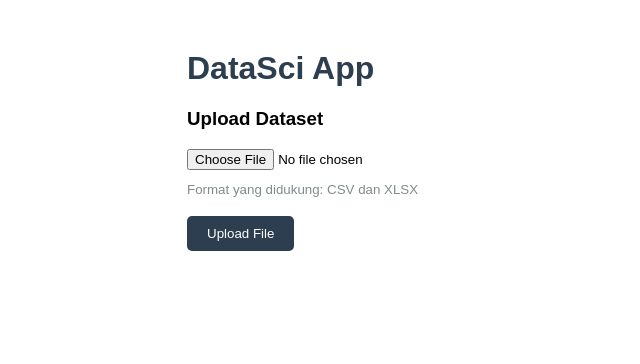
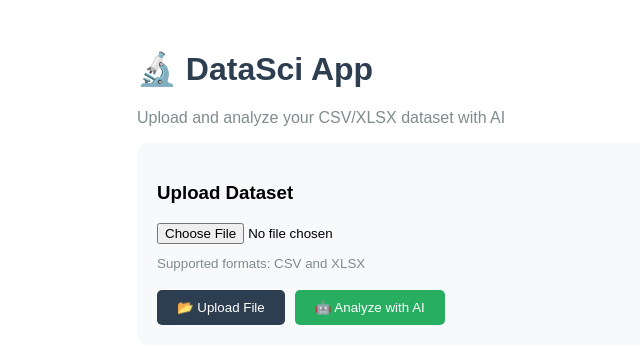
Before and after one commit to susenoantonio11-ai/DataSci-app, a React (Create React App) app in the folder frontend/: page / in a window 1280 px wide. Shown: the top 364 px of the page, without its empty margins (53-693 px from the left). Built offline with nearby package versions, Linux system fonts and the light colour scheme.

Commit message:
update: full English language support

```diff
--- a/frontend/src/App.js
+++ b/frontend/src/App.js
@@ -4,11 +4,13 @@ import axios from 'axios';
 function App() {
   const [file, setFile] = useState(null);
   const [result, setResult] = useState(null);
+  const [analysis, setAnalysis] = useState(null);
   const [loading, setLoading] = useState(false);
+  const [analyzing, setAnalyzing] = useState(false);
   const [error, setError] = useState(null);
 
   const handleUpload = async () => {
-    if (!file) return alert("Pilih file CSV atau XLSX dulu!");
+    if (!file) return alert("Please select a CSV or XLSX file first!");
     setLoading(true);
     setError(null);
     const formData = new FormData();
@@ -16,52 +18,71 @@ function App() {
     try {
       const res = await axios.post("http://34.50.69.169:8000/upload", formData);
       setResult(res.data);
+      setAnalysis(null);
     } catch (err) {
-      setError(err.response?.data?.detail || "Gagal upload file!");
+      setError(err.response?.data?.detail || "Failed to upload file!");
     }
     setLoading(false);
   };
 
+  const handleAnalyze = async () => {
+    if (!file) return alert("Please upload a file first!");
+    setAnalyzing(true);
+    setError(null);
+    const formData = new FormData();
+    formData.append("file", file);
+    try {
+      const res = await axios.post("http://34.50.69.169:8000/analyze", formData);
+      setAnalysis(res.data.ai_analysis);
+    } catch (err) {
+      setError(err.response?.data?.detail || "Failed to analyze file!");
+    }
+    setAnalyzing(false);
+  };
+
   return (
-    <div style={{ maxWidth: "800px", margin: "50px auto", fontFamily: "Arial" }}>
-      <h1 style={{ color: "#2c3e50" }}>DataSci App</h1>
+    <div style={{ maxWidth: "900px", margin: "50px auto", fontFamily: "Arial", padding: "0 20px" }}>
+      <h1 style={{ color: "#2c3e50" }}>🔬 DataSci App</h1>
+      <p style={{ color: "#7f8c8d" }}>Upload and analyze your CSV/XLSX dataset with AI</p>
+
+      <div style={{ backgroundColor: "#f8f9fa", padding: "20px", borderRadius: "10px", marginBottom: "20px" }}>
         <h3>Upload Dataset</h3>
-
         <input
           type="file"
           accept=".csv,.xlsx"
-        onChange={(e) => setFile(e.target.files[0])}
+          onChange={(e) => { setFile(e.target.files[0]); setResult(null); setAnalysis(null); }}
           style={{ marginBottom: "10px" }}
         />
         <br />
-      <small style={{ color: "#7f8c8d" }}>Format yang didukung: CSV dan XLSX</small>
+        <small style={{ color: "#7f8c8d" }}>Supported formats: CSV and XLSX</small>
         <br /><br />
+
         <button
           onClick={handleUpload}
           disabled={loading}
-        style={{
-          backgroundColor: "#2c3e50",
-          color: "white",
-          padding: "10px 20px",
-          border: "none",
-          borderRadius: "5px",
-          cursor: "pointer"
-        }}
+          style={{ backgroundColor: "#2c3e50", color: "white", padding: "10px 20px", border: "none", borderRadius: "5px", cursor: "pointer", marginRight: "10px" }}
         >
-        {loading ? "Uploading..." : "Upload File"}
+          {loading ? "Uploading..." : "📂 Upload File"}
         </button>
 
-      {error && (
-        <p style={{ color: "red", marginTop: "10px" }}>{error}</p>
-      )}
+        <button
+          onClick={handleAnalyze}
+          disabled={analyzing || !file}
+          style={{ backgroundColor: "#27ae60", color: "white", padding: "10px 20px", border: "none", borderRadius: "5px", cursor: "pointer" }}
+        >
+          {analyzing ? "Analyzing..." : "🤖 Analyze with AI"}
+        </button>
+      </div>
+
+      {error && <p style={{ color: "red" }}>{error}</p>}
 
       {result && (
-        <div style={{ marginTop: "20px" }}>
-          <h3>Hasil Upload</h3>
-          <p>Nama File: <strong>{result.filename}</strong></p>
-          <p>Jumlah Baris: <strong>{result.rows}</strong></p>
-          <p>Kolom: <strong>{result.columns.join(", ")}</strong></p>
-          <h4>Preview Data (5 baris pertama):</h4>
+        <div style={{ marginBottom: "20px" }}>
+          <h3>Upload Result</h3>
+          <p>File Name: <strong>{result.filename}</strong></p>
+          <p>Total Rows: <strong>{result.rows}</strong></p>
+          <p>Columns: <strong>{result.columns.join(", ")}</strong></p>
+          <h4>Data Preview (first 5 rows):</h4>
           <div style={{ overflowX: "auto" }}>
             <table border="1" cellPadding="8" style={{ borderCollapse: "collapse", width: "100%" }}>
               <thead>
@@ -84,6 +105,15 @@ function App() {
           </div>
         </div>
       )}
+
+      {analysis && (
+        <div style={{ backgroundColor: "#eafaf1", padding: "20px", borderRadius: "10px", borderLeft: "5px solid #27ae60" }}>
+          <h3>🤖 AI Analysis</h3>
+          <pre style={{ whiteSpace: "pre-wrap", fontFamily: "Arial", lineHeight: "1.6" }}>
+            {analysis}
+          </pre>
+        </div>
+      )}
     </div>
   );
 }
```
Also changed, not shown: 1 other file (tests, documents, lock files or other folders). Lines whose indentation alone changed are shown as unchanged.
